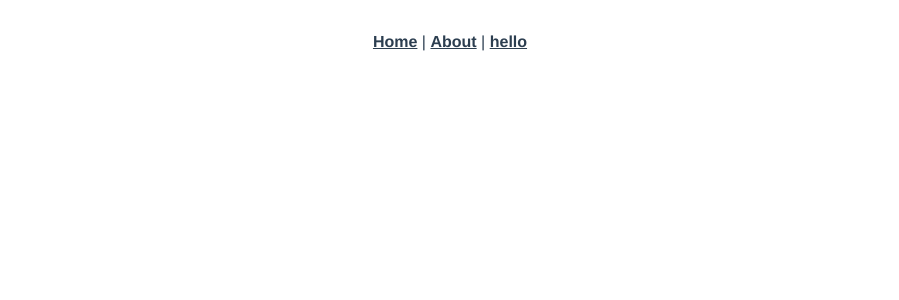
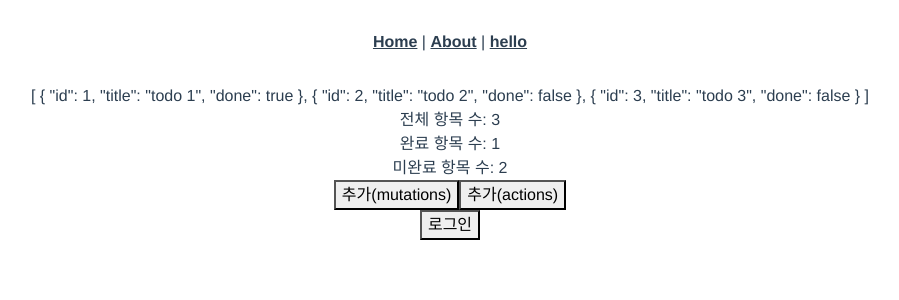
Before and after one commit to postforty/Bootcamp-2022, a Vue app in the folder vue/project02_self_01/: page /vuex/todo in a window 1280 px wide. Shown: the top 300 px of the page, without its empty margins (190-1089 px from the left). Built offline with nearby package versions, Linux system fonts and the light colour scheme.

Commit message:
[ADD] Vue.js_복습2차

```diff
--- a/vue/project02_self_01/src/mixins/formatter.js
+++ b/vue/project02_self_01/src/mixins/formatter.js
@@ -24,6 +24,98 @@ export default {
       }
 
       return f.replace('YYYY', year).replace('MM', month).replace('DD', day)
+    },
+    // 금액에 대한 포맷
+    // 3500
+    // 3500.1
+    // 한국 3,500
+    // 미국 $3,500.00
+    // 유럽 3.500,00
+    // '3500', '#,###' -> 3,500
+    // 3500, '#.###' -> 3.500
+    // 3500.1, '$#,###.00' -> $3,500.10
+    // 3500.1, '#,###.##' -> 3,500.1
+    // 3500.1, '#.###,##' -> 3.500,1
+    // 1250.12, '#,###.##%' -> 1,250.12%
+    // -3500, '#,###' -> -3,500
+    $convertNumberFormat(amount, format) {
+      let currencySymbol = ''
+      let lastSymbol = ''
+
+      if (format.substr(0, 1) !== '#') {
+        currencySymbol = format.substr(0, 1)
+      }
+
+      if (format.slice(-1) !== '#' && format.slice(-1) !== '0') {
+        lastSymbol = format.slice(-1) // #,###%
+        format = format.slice(0, -1) // #,###
+      }
+
+      let groupingSeparator = '' // 숫자 3자리마다 구분자 , 혹은 .
+      let decimalSeparator = '' // 소수점 구분자 , 혹은 .
+      let maxFractionDigits = 0 // 소수점 몇자리까지 표기할건지
+
+      if (format.indexOf('.') === -1) {
+        // #,###
+        groupingSeparator = ','
+      } else if (format.indexOf(',') === -1) {
+        // #.###
+        groupingSeparator = '.'
+      } else if (format.indexOf(',') < format.indexOf('.')) {
+        // #,###.##
+        groupingSeparator = ','
+        decimalSeparator = '.'
+        maxFractionDigits = format.length - format.indexOf('.') - 1
+      } else {
+        // #.###,##
+        groupingSeparator = '.'
+        decimalSeparator = ','
+        maxFractionDigits = format.length - format.indexOf(',') - 1
+      }
+
+      let sign = '' // amount가 음수로 들어왔을 때
+      let dec = 1
+      for (let i = 0; i < maxFractionDigits; i++) {
+        // dec = 10, i=1
+        dec = dec * 10
+        // dec = 100
+      }
+      // dec = 1000
+
+      // amount = -3500 * 100 = 350000 / 100 = -3500.00
+      // format = #,###.#0
+      let v = String(Math.round(parseFloat(amount) * dec) / dec) // '-3500.00'
+
+      if (v.startsWith('-')) {
+        sign = '-'
+        v = v.substring(1) // '3500.00'
+      }
+
+      if (maxFractionDigits > 0 && format.slice(-1) === '0') {
+        v = parseFloat(v).toFixed(maxFractionDigits)
+      }
+
+      let d = '' // 소수점 이하 값만
+      if (maxFractionDigits > 0 && v.indexOf('.') > -1) {
+        d = v.substring(v.indexOf('.')) // .00
+        d = d.replace('.', decimalSeparator) // .00 -> ,00
+        v = v.substring(0, v.indexOf('.')) // 3500
+      }
+
+      const regexp = /(\d+)(\d{3})/
+
+      // v = 3524500
+
+      while (regexp.test(v)) {
+        // $1 = 3524, $2 = 500
+        // v = 3524,500
+
+        // $1 = 3, $2 = 524
+        // v = 3,524,500
+        v = v.replace(regexp, '$1' + groupingSeparator + '$2')
+      }
+
+      return sign + currencySymbol + String(v) + String(d) + lastSymbol
     }
   }
 }
--- a/vue/project02_self_01/src/router/index.js
+++ b/vue/project02_self_01/src/router/index.js
@@ -210,6 +210,12 @@ const routes = [
       )
   },
   {
+    path: '/vuex/todo',
+    name: 'TodoView',
+    component: () =>
+      import(/* webpackChunkName: "vuex" */ '../views/6_vuex/TodoView.vue')
+  },
+  {
     path: '/advanced/plugin',
     name: 'PluginView',
     component: () =>
--- a/vue/project02_self_01/src/store/index.js
+++ b/vue/project02_self_01/src/store/index.js
@@ -1,14 +1,10 @@
 import { createStore } from 'vuex'
+import { todo } from './todo'
+import { user } from './user'
 
 export default createStore({
-  state: {
-  },
-  getters: {
-  },
-  mutations: {
-  },
-  actions: {
-  },
   modules: {
+    todo,
+    user
   }
 })
--- /dev/null
+++ b/vue/project02_self_01/src/store/todo.js
@@ -0,0 +1,46 @@
+export const todo = {
+  namespaced: true,
+  state() {
+    return {
+      todos: [
+        { id: 1, title: 'todo 1', done: true },
+        { id: 2, title: 'todo 2', done: false },
+        { id: 3, title: 'todo 3', done: false }
+      ]
+    }
+  },
+  getters: {
+    todosCount(state) {
+      return state.todos.length
+    },
+    doneTodosCount(state) {
+      return state.todos.filter((todo) => todo.done).length
+    },
+    notDoneTodosCount(state) {
+      return state.todos.filter((todo) => !todo.done).length
+    }
+  },
+  mutations: {
+    add(state, item) {
+      state.todos.push(item)
+    },
+    done(state, id) {
+      state.todos.filter((todo) => todo.id === id)[0].done = true
+    }
+  },
+  actions: {
+    // 비동기 처리 가능
+    add: ({ commit }, item) => {
+      // 서버에 new todo 저장
+      setTimeout(() => {
+        commit('add', item)
+      }, 1000)
+    },
+    done: ({ commit }, item) => {
+      // 서버에 할일 처리여부 done 저장
+      setTimeout(() => {
+        commit('done', item)
+      }, 1000)
+    }
+  }
+}
--- /dev/null
+++ b/vue/project02_self_01/src/store/user.js
@@ -0,0 +1,15 @@
+export const user = {
+  namespaced: true,
+  state() {
+    return {
+      userInfo: {}
+    }
+  },
+  getters: {},
+  mutations: {
+    setUser(state, userInfo) {
+      state.userInfo = userInfo
+    }
+  },
+  actions: {}
+}
--- /dev/null
+++ b/vue/project02_self_01/src/views/6_vuex/TodoView.vue
@@ -0,0 +1,53 @@
+<template>
+  <div>{{ todos }}</div>
+  <div>전체 항목 수: {{ todosCount }}</div>
+  <div>완료 항목 수: {{ $store.getters['todo/doneTodosCount'] }}</div>
+  <div>미완료 항목 수: {{ $store.getters['todo/notDoneTodosCount'] }}</div>
+  <button @click="addItem">추가(mutations)</button>
+  <button @click="addItem2">추가(actions)</button>
+  <div><button @click="login">로그인</button></div>
+  <div v-if="userInfo.name">{{ userInfo.name }}님 환영합니다.</div>
+</template>
+<script>
+export default {
+  components: {},
+  data() {
+    return {
+      sampleData: ''
+    }
+  },
+  computed: {
+    todos() {
+      //   return this.$store.state.todos
+      return this.$store.state.todo.todos
+    },
+    todosCount() {
+      //   return this.$store.getters.todosCount
+      return this.$store.getters['todo/todosCount']
+    },
+    userInfo() {
+      return this.$store.state.user.userInfo
+    }
+  },
+  setup() {},
+  created() {},
+  mounted() {},
+  unmounted() {},
+  methods: {
+    addItem() {
+      // mutations 함수 호출
+      this.$store.commit('todo/add', { id: 4, title: 'todo 4', done: false })
+    },
+    addItem2() {
+      // actions 함수 호출
+      this.$store.dispatch('todo/add', { id: 5, title: 'todo 5', done: false })
+    },
+    login() {
+      this.$store.commit('user/setUser', {
+        name: 'Sewol',
+        email: 'sewol@gmail.com'
+      })
+    }
+  }
+}
+</script>
```
